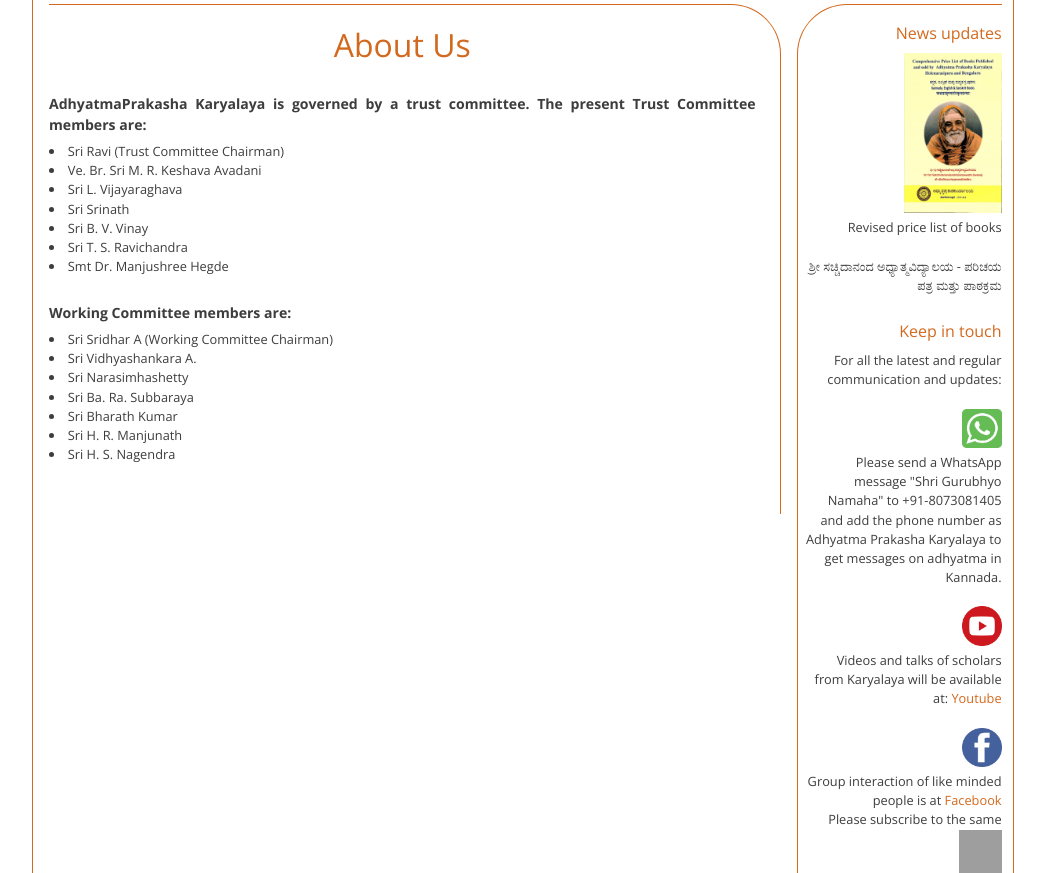
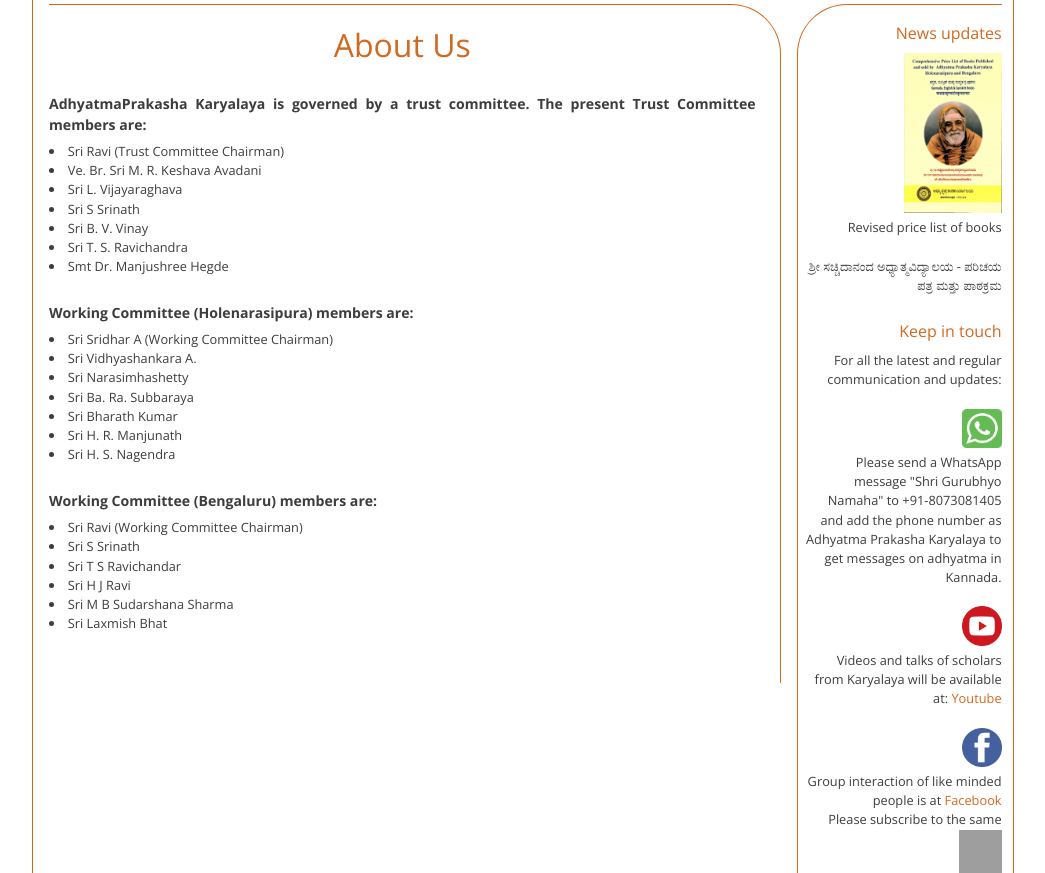
Before and after one commit to SrirangaDigital/Adhyatmaprakasha, a PHP site: page /php/about.php in a window 1280 px wide. Shown: the part 162-1035 px from the top of the page, without its empty margins (117-1162 px from the left). Run offline with PHP 8.4, Linux system fonts and the light colour scheme; the visitor is signed in with stand-in values (Sample User, id 1); data comes from the database, SQL or seed files in the repository; data that the repository does not hold is empty; grey boxes are pictures that could not be loaded.

Commit message:
about and appeal updated as per email from ramprakash

```diff
--- a/php/about.php
+++ b/php/about.php
@@ -4,19 +4,22 @@
 		<div class="col1">
 			<div class="title">About Us</div>
 			<div class="list">
-				<p class="trust-cmt">AdhyatmaPrakasha Karyalaya is governed by a trust committee. The present Trust Committee members are:</p>
+			  <p class="trust-cmt">
+				AdhyatmaPrakasha Karyalaya is governed by a trust committee. The present
+				Trust Committee members are:
+			  </p>
 			  <ul>
 				<li>Sri Ravi (Trust Committee Chairman)</li>
 				<li>Ve. Br. Sri M. R. Keshava Avadani</li>
 				<li>Sri L. Vijayaraghava</li>
-					<li>Sri Srinath</li>
+				<li>Sri S Srinath</li>
 				<li>Sri B. V. Vinay</li>
 				<li>Sri T. S. Ravichandra</li>
 				<li>Smt Dr. Manjushree Hegde</li>
 			  </ul>
 			</div>
 			<div class="list">
-				<p class="work-cmt">Working Committee members are:</p>
+			  <p class="work-cmt">Working Committee (Holenarasipura) members are:</p>
 			  <ul>
 				<li>Sri Sridhar A (Working Committee Chairman)</li>
 				<li>Sri Vidhyashankara A.</li>
@@ -27,6 +30,17 @@
 				<li>Sri H. S. Nagendra</li>
 			  </ul>
 			</div>
+			<div class="list">
+			  <p class="work-cmt">Working Committee (Bengaluru) members are:</p>
+			  <ul>
+				<li>Sri Ravi (Working Committee Chairman)</li>
+				<li>Sri S Srinath</li>
+				<li>Sri T S Ravichandar</li>
+				<li>Sri H J Ravi</li>
+				<li>Sri M B Sudarshana Sharma</li>
+				<li>Sri Laxmish Bhat</li>
+			  </ul>
+			</div>
 		</div>
 		<?php include(__DIR__ ."/../inc/include_sidebar.php");?>
         <div class="clearfix"></div>
--- a/php/appeal.php
+++ b/php/appeal.php
@@ -22,8 +22,6 @@
 				<p>SB Ac/NO: <b>3092500100000201</b> or QR Code</p>
 				<p style="margin-top: 30px"><img src="images/qr-code-apk.png" width="300px" height="300px" alt="QR Code for APK" /><br /><br /></p>
 				<p><br /></p>
-				<p>SBI - TATA SILK FARM (Bangalore); IFSC: <b>SBIN0040199</b></p>
-				<p>SB A/C No: <b>54010112859</b></p>
 				<p>UPI ID: <b>adhyatma@kbl</b></p>
 			</div>
 		</div>
```
Lines whose indentation alone changed are shown as unchanged.
